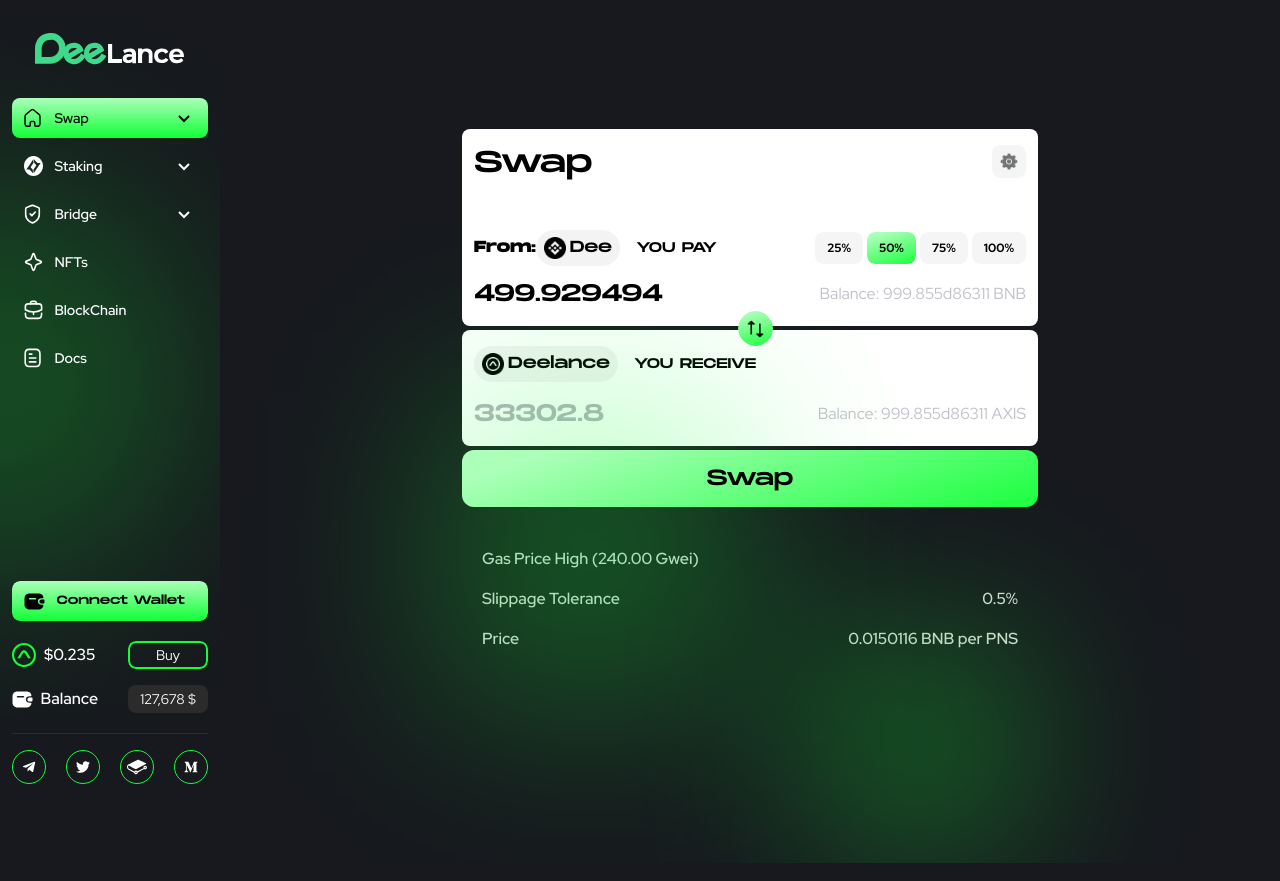
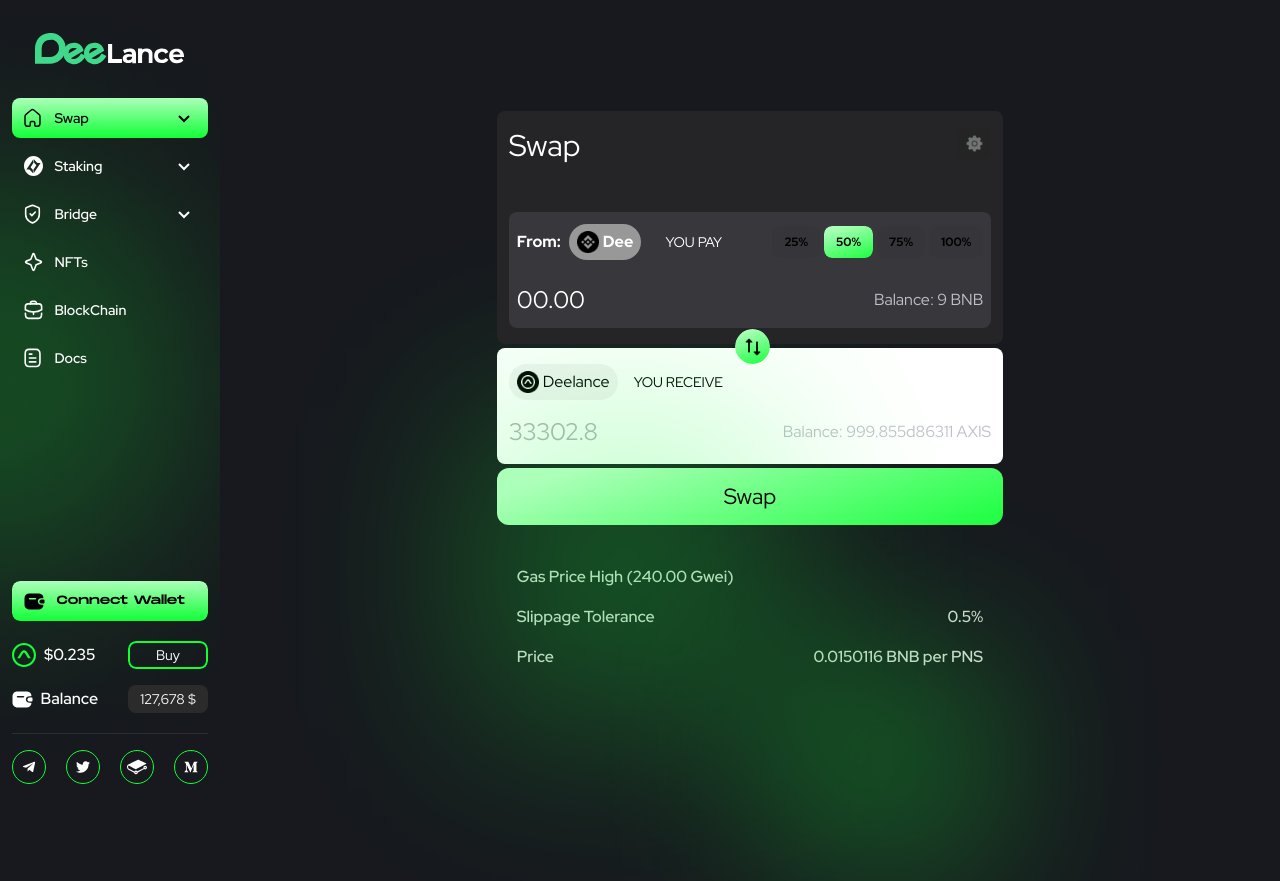
Before and after one commit to onweb3/test1, a Next.js app: page /dex/axis-swap in a window 1280 px wide. Built offline with nearby package versions, Linux system fonts and the light colour scheme.

Commit message:
Update SwapBox.js

```diff
--- a/src/components/SwapBox.js
+++ b/src/components/SwapBox.js
@@ -34,8 +34,8 @@
   const [swapPopShow, setSwapPopShow] = useState(false);
   let [priceSwap, setPriceSwap] = useState([
     {
-      price: "499.929494",
-      balance: "999.855d86311 BNB",
+      price: "00.00",
+      balance: "9 BNB",
       coin: "Dee",
       icon: "/images/swap-page-icons/bnbcoin.png",
     },
@@ -52,9 +52,9 @@
   console.log(showSwap);
   return (
     <div
-      className={`${showSwap ? "flex flex-col" : "hidden"} sm:flex flex-col max-w-xl`}
+      className={`${showSwap ? "flex flex-col" : "hidden"} sm:flex flex-col max-w-2xl`}
     >
-      <div className="bg-white rounded-lg px-3 py-4 z-50  relative">
+      <div className="bg-[#252527] rounded-lg px-3 py-4 z-50   relative">
         {/* <div className="absolute right-[8%] sm:right-[46%] -bottom-[20px] ml-2 h-10 w-10 flex justify-center items-center bg-gradient-to-tr from-[#ACFFB9]  to-[#11FF37] rotate-158.2 rounded-full">
           <div className="h-[17px] w-[17px] mx-auto relative flex">
             <Image
@@ -84,8 +84,8 @@
           className="text-[110%] right-[8%] sm:right-[46%] -bottom-[20px]"
         />
 
-        <div className="flex justify-between flex-wrap-reverse mb-3 sm:mb-11">
-          <div className="text-2xl sm:text-3xl font-moment text-black ">
+        <div className="flex justify-between flex-wrap-reverse mb-3 sm:mb-11 ">
+          <div className="text-2xl sm:text-3xl   text-white ">
             {title}
           </div>
           <div className="flex flex-wrap-reverse mb-2 gap-x-1">
@@ -113,11 +113,11 @@
             </IconButton>
           </div>
         </div>
-        <div className="flex justify-between  mb-3">
-          <div className="flex font-bold items-center flex-wrap font-moment text-black">
+        <div className="flex justify-between  py-3 bg-[#37373c] rounded-t-lg px-2">
+          <div className="flex font-bold gap-2 items-center flex-wrap   text-white">
             From:
             <div
-              className="p-2 h-9 text-base rounded-full bg-[#F3F3F3] flex items-center font-moment font-normal cursor-pointer "
+              className="p-2 h-9 text-base rounded-full bg-[#999898] flex items-center   font-bold cursor-pointer "
               onClick={() => setSelectTokenShow(true)}
             >
               <div className="h-[22px] w-[22px] mr-1 mx-auto relative flex flex-wrap">
@@ -125,7 +125,7 @@
               </div>
               {priceSwap[0].coin}
             </div>
-            <div className="p-2 text-sm rounded-full ml-2 font-moment font-normal ">
+            <div className="p-2 text-sm rounded-full ml-2   font-normal ">
               YOU PAY
             </div>
           </div>
@@ -156,11 +156,12 @@
             </PercentageButton>
           </div>
         </div>
-        <div className="flex justify-between flex-row flex-wrap items-center">
+        <div className="flex justify-between flex-row flex-wrap items-center py-3 bg-[#37373c] rounded-b-lg px-2">
           <input
             defaultValue={priceSwap[0].price}
             type="number"
-            className="text-xl sm:text-2xl text-black w-[53%] font-moment"
+
+            className="text-xl sm:text-2xl text-white w-[53%] bg-transparent   "
           />
 
           <div className="text-base text-[#BFC0C8] font-redHat sm:mt-0 mt-2">
@@ -197,9 +198,9 @@
       </div>
 
       <div className="bg-white rounded-lg px-3 py-4 my-1">
-        <div className="flex font-bold font-moment text-black">
+        <div className="flex font-bold   text-black">
           <div
-            className="p-2 h-9 text-base rounded-full bg-[#F3F3F3] font-moment font-normal flex items-center cursor-pointer"
+            className="p-2 h-9 text-base rounded-full bg-[#F3F3F3]   font-normal flex items-center cursor-pointer"
             onClick={() => setSelectTokenShow(true)}
           >
             <div className="h-[22px] w-[22px] mr-1 mx-auto relative flex">
@@ -207,7 +208,7 @@
             </div>
             {priceSwap[1].coin}
           </div>
-          <div className="p-2 text-sm rounded-full ml-2 font-moment font-normal">
+          <div className="p-2 text-sm rounded-full ml-2   font-normal">
             YOU RECEIVE
           </div>
         </div>
@@ -215,7 +216,7 @@
           <input
             defaultValue={priceSwap[1].price}
             type="number"
-            className="text-2xl text-[#B3B4BD] font-moment w-[50%]"
+            className="text-2xl text-[#B3B4BD]   w-[50%]"
           />
 
           <div className="text-base text-[#BFC0C8]">
@@ -226,7 +227,7 @@
 
       <BaseButton2
         customSize={true}
-        className="group text-black text-[22px] hover:text-white py-3 font-moment font-normal rounded-lg"
+        className="group text-black text-[22px] hover:text-white py-3   font-normal rounded-lg"
         onClick={() => setSwapPopShow(true)}
         hoverVariant={1}
       >
```
